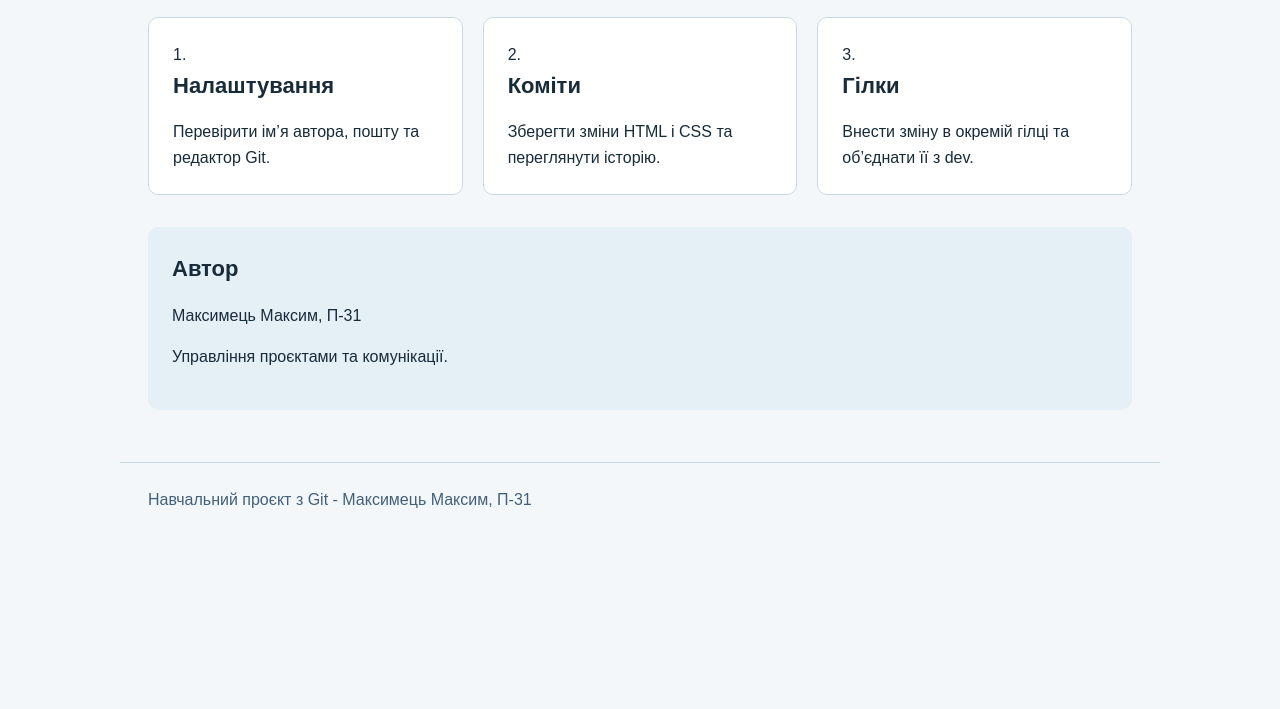
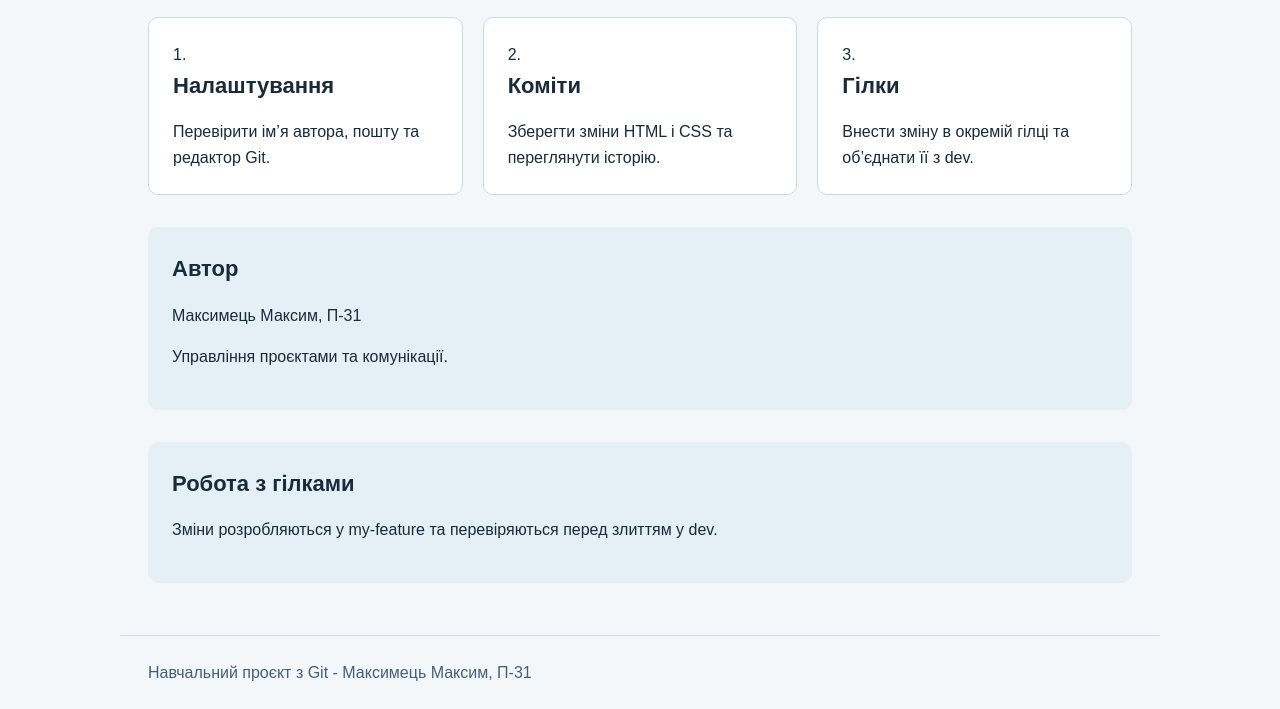
Before and after one commit to maksym-maksymets/myproject, a plain HTML site: page index.html in a window 1280 px wide. Shown: the part 219-928 px from the top of the page. Before the commit the page ends 800 px from the top, so only its background shows below. Drawn offline with Linux system fonts and the light colour scheme.

Commit message:
Add branch workflow section

```diff
--- a/index.html
+++ b/index.html
@@ -28,6 +28,11 @@
       <h2>Автор</h2><p>Максимець Максим, П-31</p>
       <p>Управління проєктами та комунікації.</p>
     </section>
+    <!-- План роботи з гілками для лабораторної роботи 3. -->
+    <section id="progress" class="author">
+      <h2>Робота з гілками</h2>
+      <p>Зміни розробляються у my-feature та перевіряються перед злиттям у dev.</p>
+    </section>
   </main>
   <!-- Підсумковий блок сторінки. -->
   <footer>Навчальний проєкт з Git - Максимець Максим, П-31</footer>
```
